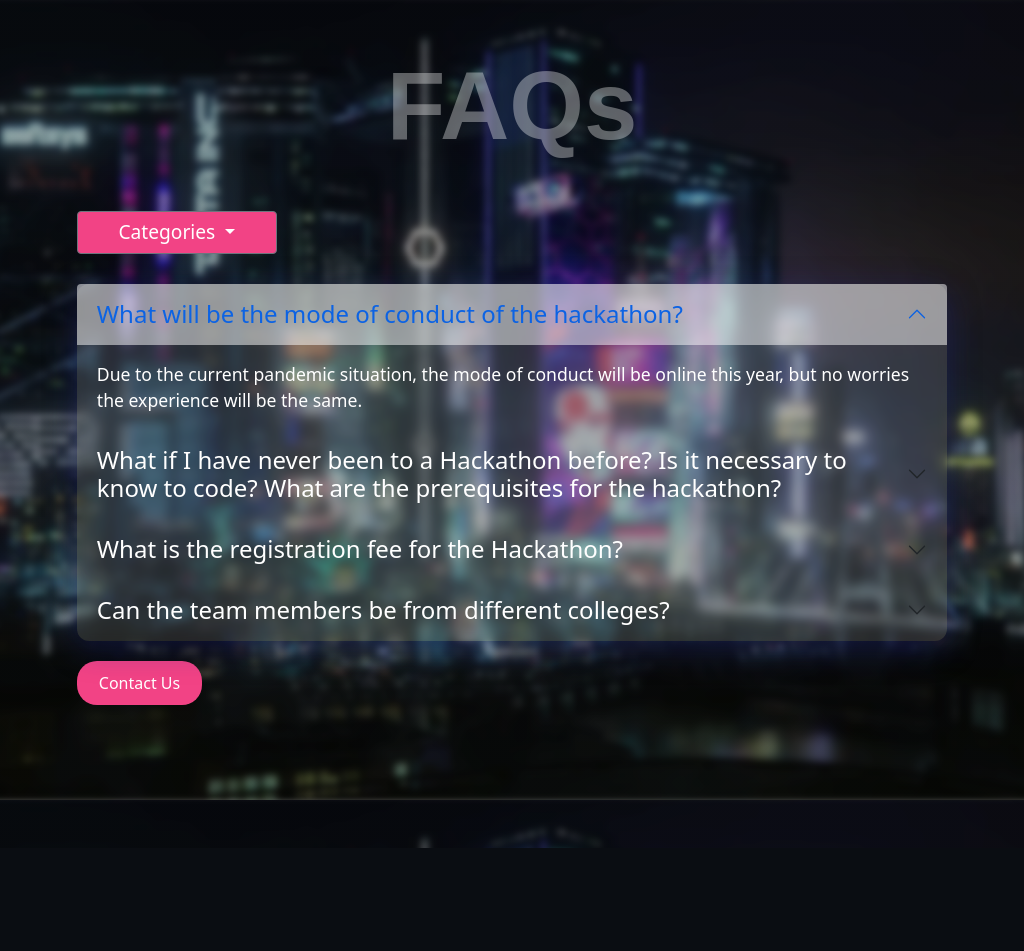
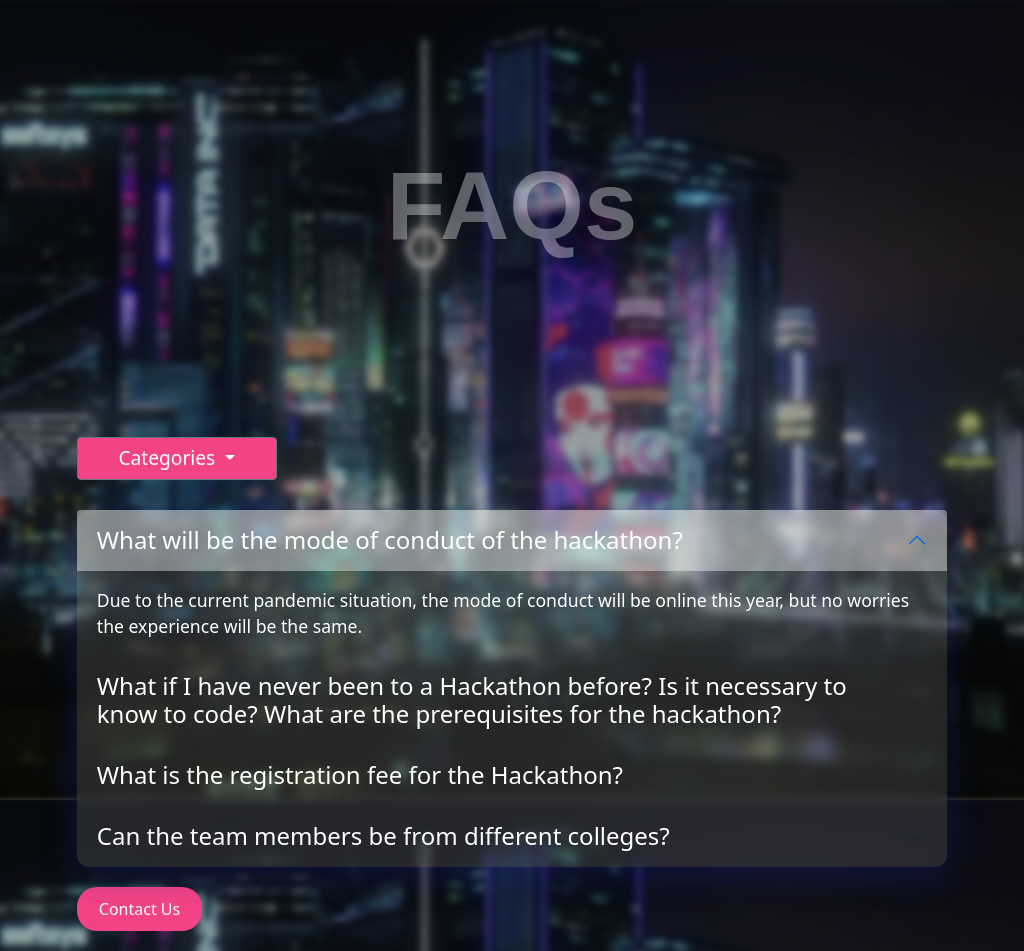
Before and after one commit to MicrosoftStudentChapter/MAKEATHON, a Django app: template templates/FAQ/index.html in a window 1024 px wide. Before the commit the page ends 848 px from the top, so only its background shows below. Run offline with Django 3.2, Linux system fonts and the light colour scheme; the template is opened without the code that fills it, so the values that code supplies are empty.

Commit message:
Decreased bottom margin for iPad Pro and changed question colour from blue to white

```diff
--- a/templates/FAQ/static/css/style.css
+++ b/templates/FAQ/static/css/style.css
@@ -64,8 +64,8 @@ h1 {
 }
 
 .accordion-button:not(.collapsed) {
-    color: #0c63e4;
-    background-color: rgba(255, 255, 255, 0.5);
+    color: white;
+    background-color: rgba(255, 255, 255, 0.4);
 }
 
 .accordion-item {
@@ -288,3 +288,15 @@ h2 {
       }
 
   }
+
+  @media (max-width: 1024px) and (min-width: 1024px){
+
+    h1{
+        margin-top: 17%;
+        margin-bottom: 20%;
+    }
+    body{
+        overflow-y: hidden;
+    }
+
+  }
```
